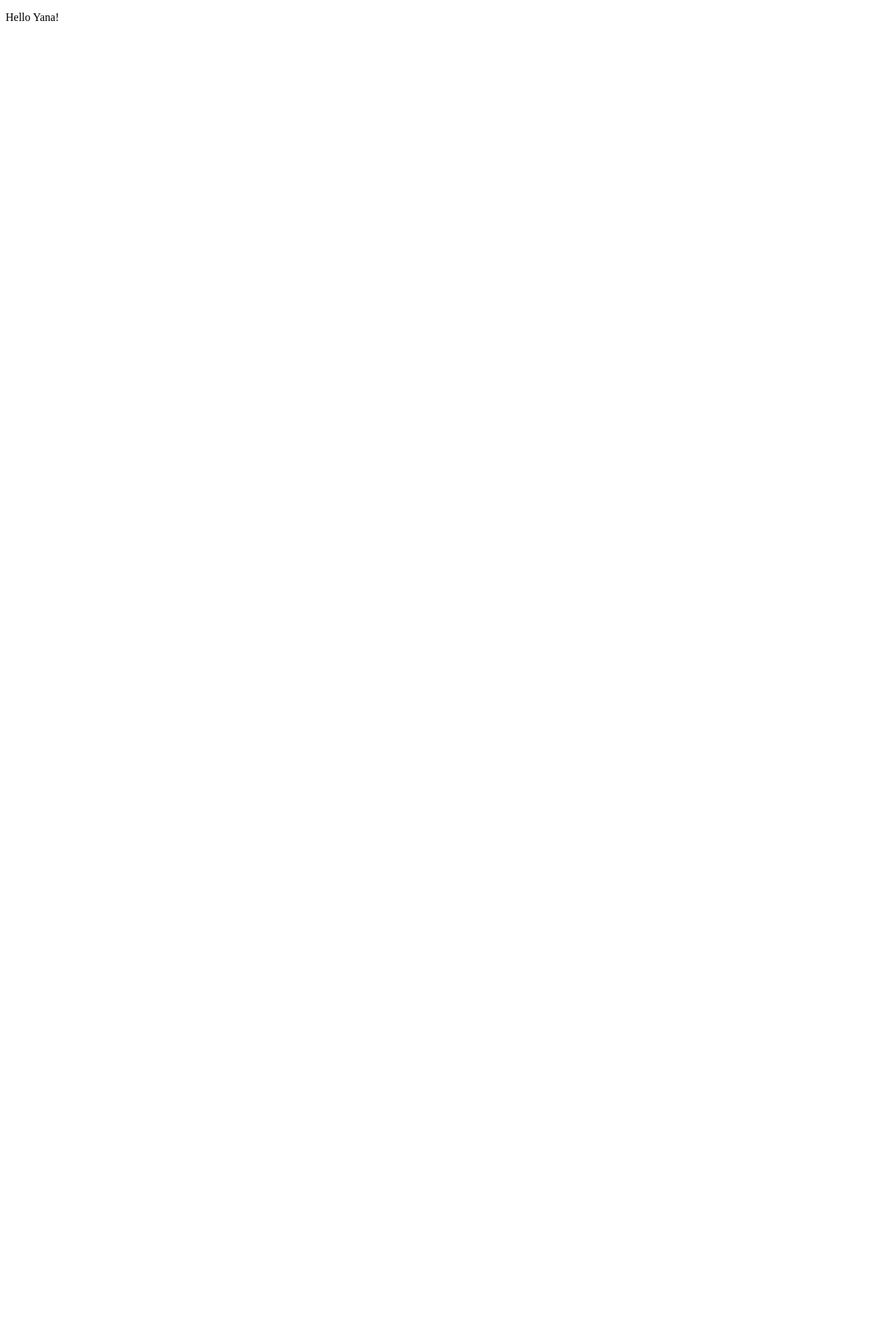
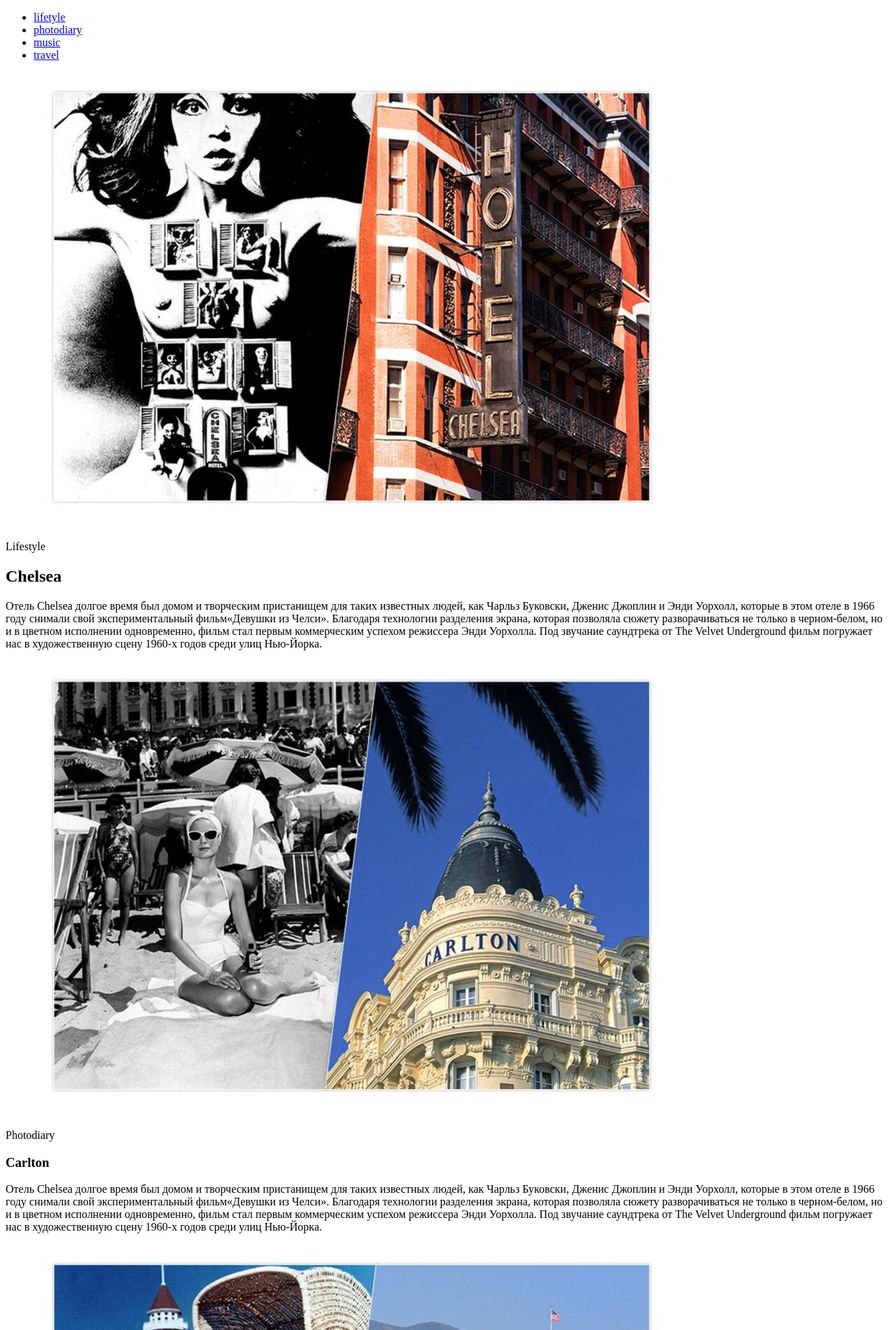
Before and after one commit to jessicaDeveloper/bootcamp, a plain HTML site: page html_css/learn01/index.html in a window 1280 px wide. Shown: the top 1900 px of the page at 70% size. Before the commit the page ends 800 px from the top, so only its background shows below. Drawn offline with Linux system fonts and the light colour scheme.

Commit message:
success learn 01

```diff
--- a/html_css/learn01/index.html
+++ b/html_css/learn01/index.html
@@ -8,8 +8,34 @@
     <title>Document</title>
 </head>
 <body>
-<p>
-    Hello Yana!
-</p>
+<nav>
+    <ul>
+        <li><a href="#">lifetyle</a></li>
+        <li><a href="#">photodiary</a></li>
+        <li><a href="#">music</a></li>
+        <li><a href="#">travel</a></li>
+    </ul>
+</nav>
+<main>
+    <section>
+    <img src="img/5ce3af9ec2bf8.jpg" height="648" width="990"/>
+        <p> Lifestyle </p>
+        <h2> Chelsea </h2>
+        <p>  Отель Chelsea долгое время был домом и творческим пристанищем для таких известных людей, как Чарльз Буковски, Дженис Джоплин и Энди Уорхолл, которые в этом отеле в 1966 году снимали свой экспериментальный фильм«Девушки из Челси». Благодаря технологии разделения экрана, которая позволяла сюжету разворачиваться не только в черном-белом, но и в цветном исполнении одновременно, фильм стал первым коммерческим успехом режиссера Энди Уорхолла. Под звучание саундтрека от The Velvet Underground фильм погружает нас в художественную сцену 1960-х годов среди улиц Нью-Йорка.</p>
+        <img src="img/5ce3af8569e35.jpg" height="648" width="990"/>
+        <p> Photodiary </p>
+        <h3> Carlton </h3>
+        <p> Отель Chelsea долгое время был домом и творческим пристанищем для таких известных людей, как Чарльз Буковски, Дженис Джоплин и Энди Уорхолл, которые в этом отеле в 1966 году снимали свой экспериментальный фильм«Девушки из Челси». Благодаря технологии разделения экрана, которая позволяла сюжету разворачиваться не только в черном-белом, но и в цветном исполнении одновременно, фильм стал первым коммерческим успехом режиссера Энди Уорхолла. Под звучание саундтрека от The Velvet Underground фильм погружает нас в художественную сцену 1960-х годов среди улиц Нью-Йорка.</p>
+        <img src="img/5ce3afc24cd60.jpg" height="648" width="990"/>
+        <p> Music </p>
+        <h4> Hotel del Coronado </h4>
+        <p> Hotel del Coronado стал известным благодаря легендарной комедии «В джазе только девушки». Все самые смешные сцены из фильма со звездным гламурным составом – Тони Кертисом, Джеком Леммоном и Мэрилин Монро – были сняты именно в этом отеле в Сан-Диего. Уютный отель в викторианском стиле с видом на пляж, благодаря своей архитектуре и интерьеру в стиле ар-деко, стал любимым среди VIP-персон: от звезд кино до президентов. </p>
+        <img src="img/5ce3afe1f2613.jpg" height="648" width="990"/>
+        <p> Travel </p>
+        <h5> Hyatt </h5>
+        <p> Режиссер фильма «Трудности перевода»София Коппола буквально влюбилась в японскую гостиницу Hyatt, еще когда была в Токио на презентации своего фильма «Девственницы-самоубийцы». Любовь эта оказалась настолько сильной, что в 2003 году она решила снять в отеле фильм «Трудности перевода». Пятизвездочный роскошный небоскреб с видом на раскинувшийся город прекрасно вписывается в историю о взаимоотношениях двух американцев в исполнении Билла Мюррея и Скарлетт Йоханссон, которые вместе исследуют город, пытаясь избавиться от удушающей скуки. Глазами главных героев мы видим пустой бар отеля, бесконечные коридоры и элегантные комнаты.</p>
+    </section>
+</main>
+<button>load more</button>
 </body>
 </html>
```
Also changed, not shown: html_css/learn01/img/5ce3af8569e35.jpg (added), html_css/learn01/img/5ce3af9ec2bf8.jpg (added), html_css/learn01/img/5ce3afc24cd60.jpg (added), html_css/learn01/img/5ce3afe1f2613.jpg (added).
